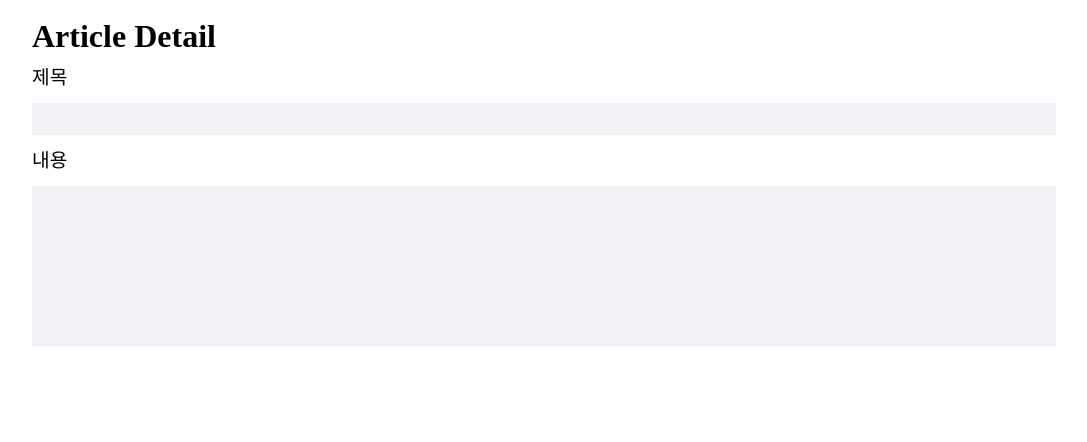
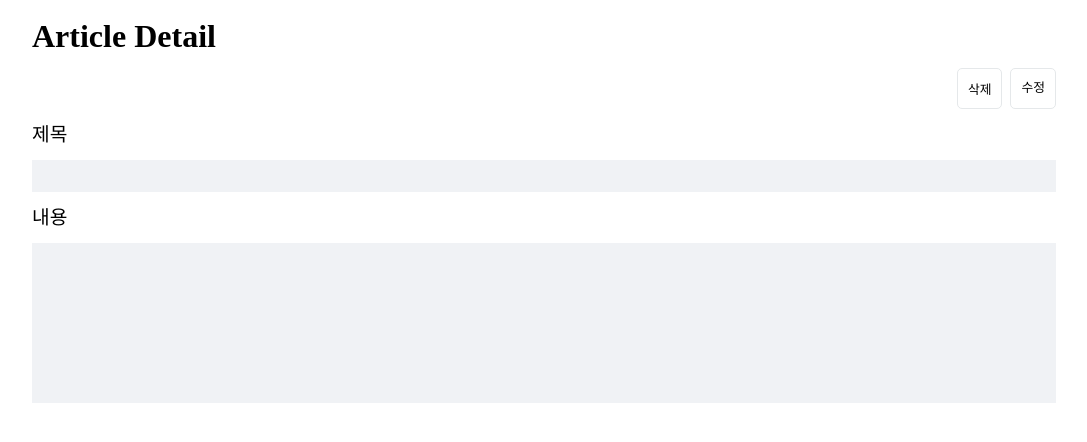
Before and after one commit to jaegyeongkim/react-typescript, a React (Create React App) app: page /article/detail in a window 1280 px wide. Shown: the top 442 px of the page, without its empty margins (96-1183 px from the left). Built offline with nearby package versions, Linux system fonts and the light colour scheme.

Commit message:
feat: 디테일 페이지에 삭제, 수정 버튼 제작 및 적용 (#5) 	modified:   src/pages/article/detail/ArticleDetail.component.tsx 	modified:   src/pages/article/detail/ArticleDetail.styled.ts 	modified:   src/style/globalstyle.ts

```diff
--- a/src/pages/article/detail/ArticleDetail.component.tsx
+++ b/src/pages/article/detail/ArticleDetail.component.tsx
@@ -1,21 +1,28 @@
 import React from "react";
+import { Link, useSearchParams } from "react-router-dom";
 
 import { CommonH1 } from "style/commonStyled";
 import * as S from "./ArticleDetail.styled";
 
 const ArticleDetail = () => {
+  const [searchParams] = useSearchParams();
+
   return (
     <>
       <CommonH1>Article Detail</CommonH1>
       <S.Wrapper>
+        <S.BtnWrapper>
+          <button type="button">삭제</button>
+          <Link to={`/article/update?id=${searchParams.get("id")}`}>수정</Link>
+        </S.BtnWrapper>
         <S.TitleWrapper>
           <S.Label>제목</S.Label>
           <S.TitleBox></S.TitleBox>
         </S.TitleWrapper>
-        <S.ContentWrapper>
+        <S.TitleWrapper>
           <S.Label>내용</S.Label>
           <S.ContentBox></S.ContentBox>
-        </S.ContentWrapper>
+        </S.TitleWrapper>
       </S.Wrapper>
     </>
   );
--- a/src/pages/article/detail/ArticleDetail.styled.ts
+++ b/src/pages/article/detail/ArticleDetail.styled.ts
@@ -1,9 +1,6 @@
 import styled, { css } from "styled-components";
 
-const mixinWrapper = css`
-  display: flex;
-  flex-direction: column;
-`;
+import { mixinBtn } from "style/mixin/button";
 
 export const Wrapper = styled.div`
   display: flex;
@@ -11,12 +8,20 @@ export const Wrapper = styled.div`
   row-gap: 1rem;
 `;
 
-export const TitleWrapper = styled.div`
-  ${mixinWrapper};
+export const BtnWrapper = styled.div`
+  display: flex;
+  justify-content: end;
+  column-gap: 0.5rem;
+
+  & > button,
+  a {
+    ${mixinBtn};
+  }
 `;
 
-export const ContentWrapper = styled.div`
-  ${mixinWrapper};
+export const TitleWrapper = styled.div`
+  display: flex;
+  flex-direction: column;
 `;
 
 export const Label = styled.h2`
--- a/src/style/globalstyle.ts
+++ b/src/style/globalstyle.ts
@@ -1,5 +1,7 @@
 import { createGlobalStyle } from "styled-components";
 import reset from "styled-reset";
+
+import { color } from "./theme";
 
 const globalStyles = createGlobalStyle`
     ${reset}
@@ -18,20 +20,28 @@ const globalStyles = createGlobalStyle`
         width: 100%;
         color: black;
     }
-    button{
+    button, a{
+        display: flex;
+        justify-content: center;
+        align-items: center;
+        padding: 0;
         border: 0;
-        padding: 0;
+        font-size: 0.8rem;
+        text-decoration: none;
+        color: black;
         background-color: transparent;
         cursor: pointer;
     }
     a{
-        text-decoration: none;
-        color: black;
+
     }
     textarea{
         resize: none;
         font-family: antialiased;
     }
+    input, textarea{
+        border: 1px solid ${color.gray_02};
+    }
 `;
 
 export default globalStyles;
```
